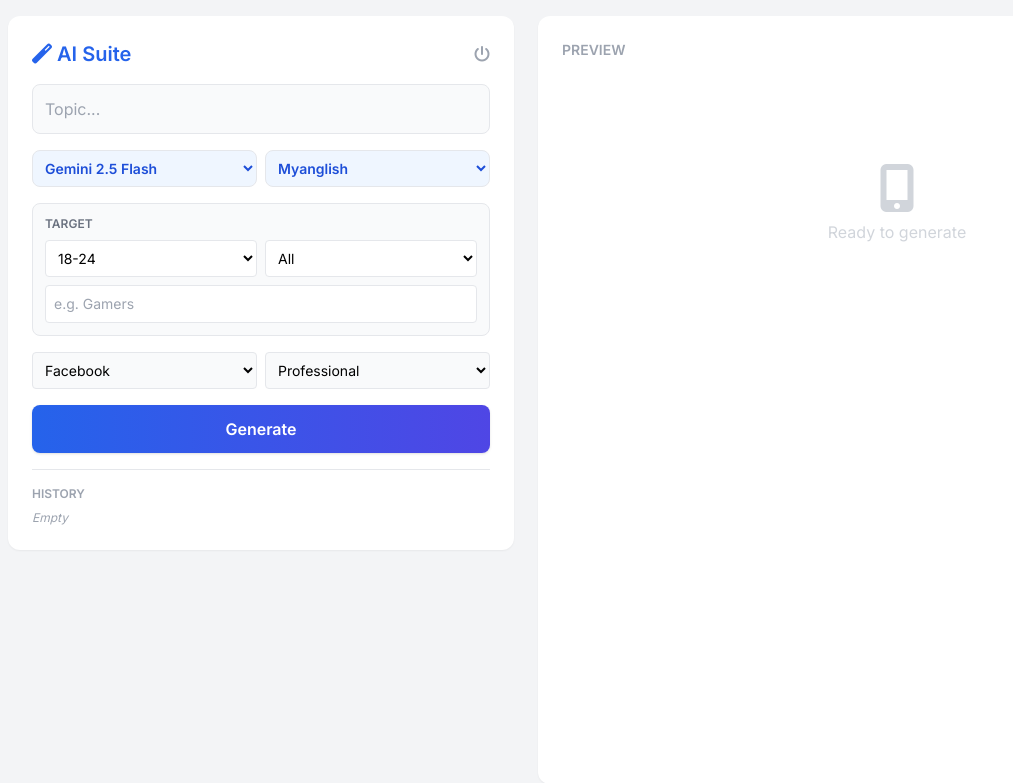
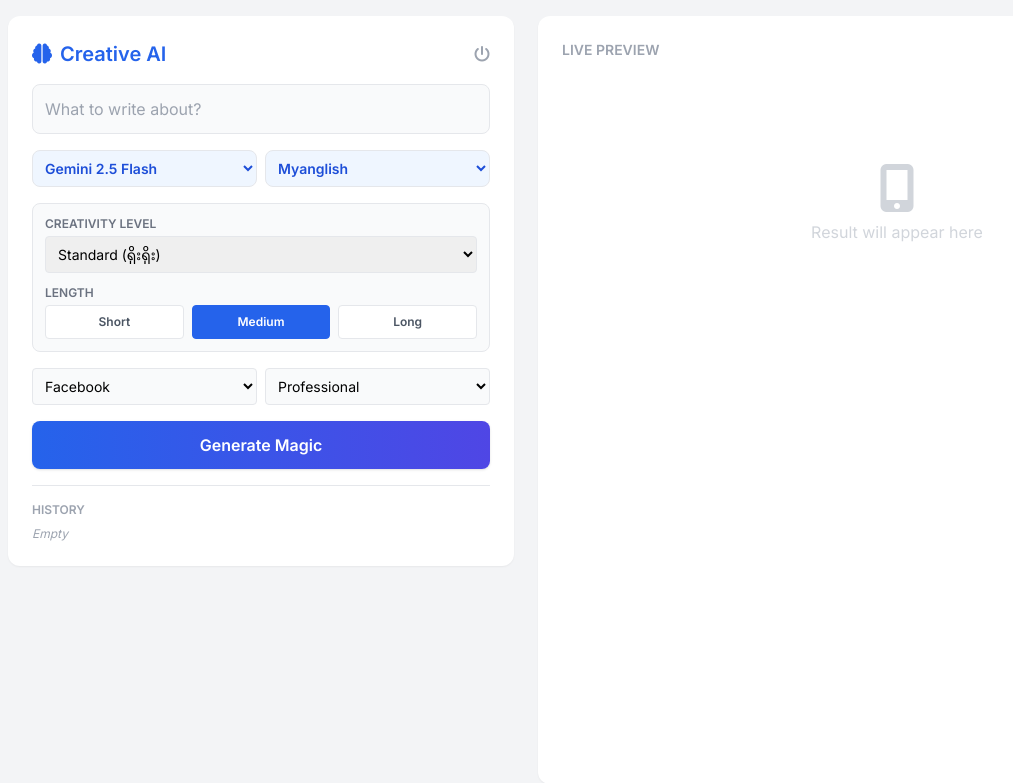
Before and after one commit to graphiccd44-arch/social-app, a Flask app: page / in a window 1280 px wide. Shown: the top 783 px of the page, without its empty margins (8-1021 px from the left). Run offline with Flask 3, Linux system fonts and the light colour scheme; the visitor is signed in with stand-in values (Sample User, id 1); some libraries are stand-ins or nearby versions; some web fonts are replaced.

Commit message:
index.html

```diff
--- a/templates/index.html
+++ b/templates/index.html
@@ -3,7 +3,7 @@
 <head>
     <meta charset="UTF-8">
     <meta name="viewport" content="width=device-width, initial-scale=1.0">
-    <title>AI Content Suite</title>
+    <title>Creative AI Content</title>
     <script src="https://cdn.tailwindcss.com"></script>
     <link href="https://fonts.googleapis.com/css2?family=Padauk:wght@400;700&family=Inter:wght@400;600&display=swap" rel="stylesheet">
     <link rel="stylesheet" href="https://cdnjs.cloudflare.com/ajax/libs/font-awesome/6.0.0/css/all.min.css" />
@@ -12,6 +12,9 @@
         .preview-card { background: white; border-radius: 12px; border: 1px solid #e5e7eb; overflow: hidden; }
         .loader { width: 18px; height: 18px; border: 2px solid #fff; border-top: 2px solid transparent; border-radius: 50%; animation: spin 1s linear infinite; }
         @keyframes spin { 0% { transform: rotate(0deg); } 100% { transform: rotate(360deg); } }
+        /* Custom Button Select Styles */
+        .btn-select { cursor: pointer; transition: all 0.2s; border: 1px solid #e5e7eb; }
+        .btn-select.active { background: #2563eb; color: white; border-color: #2563eb; }
     </style>
 </head>
 <body class="min-h-screen p-4 flex justify-center">
@@ -30,28 +33,42 @@
     <div class="grid grid-cols-1 lg:grid-cols-12 gap-6 w-full max-w-7xl">
         <div class="lg:col-span-5 bg-white p-6 rounded-xl shadow-sm h-fit">
             <div class="flex justify-between items-center mb-4">
-                <h1 class="text-xl font-bold text-blue-600"><i class="fas fa-magic"></i> AI Suite</h1>
+                <h1 class="text-xl font-bold text-blue-600"><i class="fas fa-brain mr-2"></i>Creative AI</h1>
                 <a href="/logout" class="text-gray-400 hover:text-red-500"><i class="fas fa-power-off"></i></a>
             </div>
             <div class="space-y-4">
-                <input type="text" id="topic" placeholder="Topic..." class="w-full p-3 border rounded-lg bg-gray-50 focus:bg-white outline-none focus:ring-2 focus:ring-blue-500">
+
+                <input type="text" id="topic" placeholder="What to write about?" class="w-full p-3 border rounded-lg bg-gray-50 focus:bg-white outline-none focus:ring-2 focus:ring-blue-500 font-medium">
+
                 <div class="grid grid-cols-2 gap-2">
                     <select id="ai_model" class="p-2 border rounded-lg text-sm bg-blue-50 font-bold text-blue-700"><option>Gemini 2.5 Flash</option><option>Gemini 3.0 Pro</option><option>DeepSeek</option><option>ChatGPT</option></select>
                     <select id="language" class="p-2 border rounded-lg text-sm bg-blue-50 font-bold text-blue-700"><option>Myanglish</option><option>Pure Burmese</option><option>English Only</option></select>
                 </div>
+
                 <div class="bg-gray-50 p-3 rounded-lg border">
-                    <div class="flex justify-between mb-2"><span class="text-xs font-bold text-gray-500 uppercase">Target</span></div>
-                    <div class="grid grid-cols-2 gap-2 mb-2">
-                        <select id="age" class="p-2 border rounded text-sm bg-white"><option>18-24</option><option>25-34</option><option>35-44</option><option>Any</option></select>
-                        <select id="gender" class="p-2 border rounded text-sm bg-white"><option>All</option><option>Female</option><option>Male</option></select>
+                    <label class="text-xs font-bold text-gray-500 uppercase mb-1 block">Creativity Level</label>
+                    <select id="creativity" class="w-full p-2 border rounded text-sm mb-3 font-medium">
+                        <option value="Standard">Standard (ရိုးရိုး)</option>
+                        <option value="Storytelling">Storytelling (ဇာတ်လမ်းဆင်)</option>
+                        <option value="Viral/Hook">Viral Hook (ပေါက်အောင်ရေး)</option>
+                        <option value="Direct/Sales">Direct Sales (ရောင်းစကား)</option>
+                    </select>
+
+                    <label class="text-xs font-bold text-gray-500 uppercase mb-1 block">Length</label>
+                    <div class="grid grid-cols-3 gap-2">
+                        <div onclick="setLength('Short')" id="lenShort" class="btn-select p-2 rounded text-center text-xs font-bold text-gray-600 bg-white">Short</div>
+                        <div onclick="setLength('Medium')" id="lenMedium" class="btn-select active p-2 rounded text-center text-xs font-bold text-gray-600 bg-white">Medium</div>
+                        <div onclick="setLength('Long')" id="lenLong" class="btn-select p-2 rounded text-center text-xs font-bold text-gray-600 bg-white">Long</div>
                     </div>
-                    <input type="text" id="persona" placeholder="e.g. Gamers" class="w-full p-2 border rounded text-sm">
+                    <input type="hidden" id="length" value="Medium">
                 </div>
+
                 <div class="grid grid-cols-2 gap-2">
                     <select id="platform" class="p-2 border rounded text-sm bg-gray-50" onchange="renderPreview()"><option>Facebook</option><option>Instagram</option><option>LinkedIn</option><option>TikTok</option></select>
                     <select id="tone" class="p-2 border rounded text-sm bg-gray-50"><option>Professional</option><option>Funny</option><option>Emotional</option></select>
                 </div>
-                <button onclick="generate()" id="genBtn" class="w-full bg-gradient-to-r from-blue-600 to-indigo-600 text-white font-bold py-3 rounded-lg shadow hover:shadow-lg flex justify-center items-center gap-2">Generate</button>
+
+                <button onclick="generate()" id="genBtn" class="w-full bg-gradient-to-r from-blue-600 to-indigo-600 text-white font-bold py-3 rounded-lg shadow hover:shadow-lg flex justify-center items-center gap-2">Generate Magic</button>
 
                 <div class="mt-4 pt-4 border-t">
                     <h3 class="text-xs font-bold text-gray-400 uppercase mb-2">History</h3>
@@ -61,14 +78,14 @@
         </div>
 
         <div class="lg:col-span-7 bg-white p-6 rounded-xl shadow-sm min-h-[600px] flex flex-col">
-            <h3 class="text-sm font-bold text-gray-400 uppercase mb-4">Preview</h3>
+            <h3 class="text-sm font-bold text-gray-400 uppercase mb-4">Live Preview</h3>
             <div id="previewContainer" class="flex-grow">
-                <div class="flex flex-col items-center justify-center h-64 text-gray-300"><i class="fas fa-mobile-alt text-5xl mb-2"></i><p>Ready to generate</p></div>
+                <div class="flex flex-col items-center justify-center h-64 text-gray-300"><i class="fas fa-mobile-alt text-5xl mb-2"></i><p>Result will appear here</p></div>
             </div>
             <div id="magicButtons" class="hidden mt-4 pt-4 border-t flex flex-wrap gap-2">
                 <button onclick="refine('Shorten it')" class="bg-purple-50 text-purple-700 px-3 py-1 rounded-full text-xs font-bold hover:bg-purple-100">✂️ Shorten</button>
                 <button onclick="refine('Add emojis')" class="bg-purple-50 text-purple-700 px-3 py-1 rounded-full text-xs font-bold hover:bg-purple-100">😍 Emojis</button>
-                <button onclick="refine('Fix grammar')" class="bg-purple-50 text-purple-700 px-3 py-1 rounded-full text-xs font-bold hover:bg-purple-100">✅ Polish</button>
+                <button onclick="refine('Make it more engaging')" class="bg-purple-50 text-purple-700 px-3 py-1 rounded-full text-xs font-bold hover:bg-purple-100">🔥 Spicy</button>
                 <button onclick="copyText()" class="ml-auto bg-blue-50 text-blue-600 px-3 py-1 rounded-full text-xs font-bold hover:bg-blue-100">Copy</button>
             </div>
             <textarea id="rawText" class="hidden"></textarea>
@@ -77,14 +94,20 @@
 
     <script>
         window.onload = loadHistory;
+
+        function setLength(val) {
+            document.getElementById('length').value = val;
+            ['lenShort', 'lenMedium', 'lenLong'].forEach(id => document.getElementById(id).classList.remove('active'));
+            document.getElementById('len' + val).classList.add('active');
+        }
+
         async function generate(refineInstr = null) {
             const data = {
                 topic: document.getElementById('topic').value,
                 platform: document.getElementById('platform').value,
                 tone: document.getElementById('tone').value,
-                age: document.getElementById('age').value,
-                gender: document.getElementById('gender').value,
-                persona: document.getElementById('persona').value,
+                length: document.getElementById('length').value,
+                creativity: document.getElementById('creativity').value, // New
                 language: document.getElementById('language').value,
                 ai_model: document.getElementById('ai_model').value,
                 refine_instruction: refineInstr,
@@ -102,7 +125,7 @@
                 document.getElementById('magicButtons').classList.remove('hidden');
                 if(!refineInstr) saveHistory(data.topic, content);
             } catch (e) { alert("Error: " + e); }
-            finally { btn.innerHTML = 'Generate'; btn.disabled = false; }
+            finally { btn.innerHTML = 'Generate Magic'; btn.disabled = false; }
         }
         function refine(instr) { generate(instr); }
         function renderPreview(text = null) {
```
